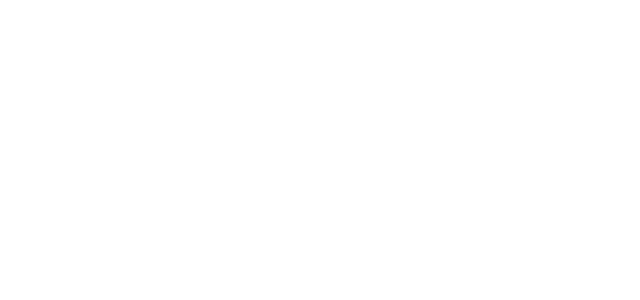
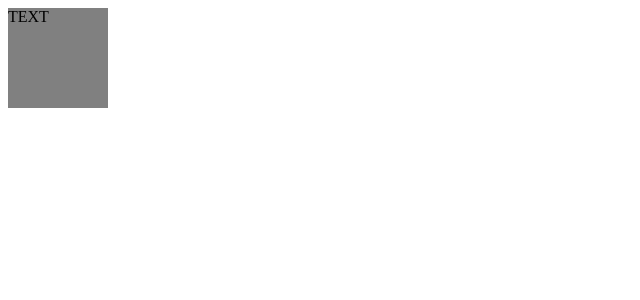
Before and after one commit to joyfulpebble/Learn-React.ts, a React (Create React App) app: page / in a window 1280 px wide. Shown: the top 300 px of the page, without its empty margins (0-640 px from the left). Built offline with nearby package versions, Linux system fonts and the light colour scheme.

Commit message:
Работа с компонентами

```diff
--- a/src/App.tsx
+++ b/src/App.tsx
@@ -1,9 +1,12 @@
 import React from 'react';
+import Tetragon from './components/Tetragon';
 
 function App() {
   return (
     <div>
-
+        <Tetragon width={100} height={100} background={'gray'}>
+          <span>TEXT</span>
+        </Tetragon>
     </div>
   );
 }
--- /dev/null
+++ b/src/components/Tetragon.tsx
@@ -0,0 +1,18 @@
+import React, {FC} from 'react'
+
+interface TetragonProps {
+  width: number,
+  height: number,
+  background: string,
+  children?: JSX.Element | JSX.Element[];
+}
+
+const Tetragon: FC<TetragonProps> = ({width, height, background, children}) => {
+  return (
+    <div style={{width: `${width}px`, height: `${height}px`, background: `${background}`}}>
+      {children}
+    </div>
+  )
+};
+
+export default Tetragon;
```
